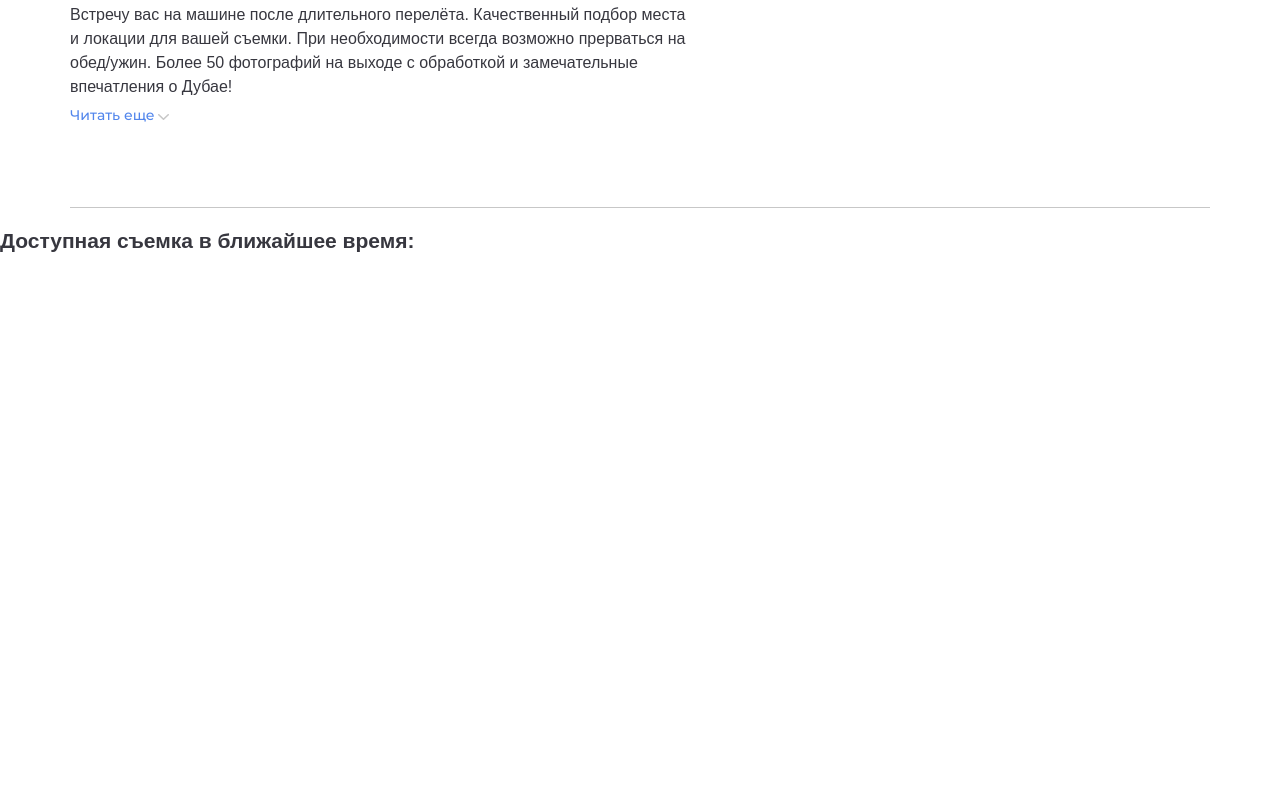
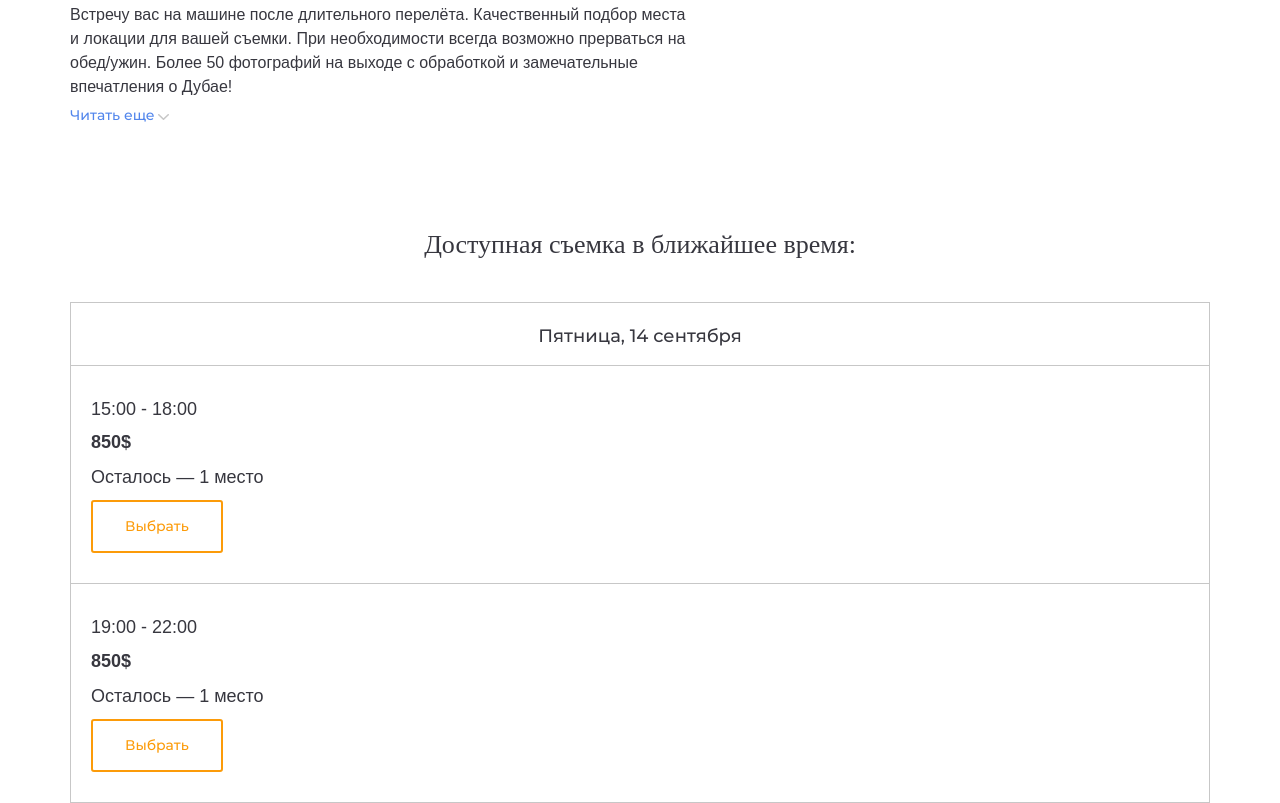
Before and after one commit to jakemidway/HELYFLY, a website: page src/index.html in a window 1280 px wide. Shown: the part 2515-3318 px from the top of the page. Before the commit the page ends 2768 px from the top, so only its background shows below. Drawn offline with nearby package versions, Linux system fonts and the light colour scheme; files that its build step writes are made by us from their sources; a web font is replaced by a local one.

Commit message:
i wont to sleep

```diff
--- a/src/assets/scss/blocks/_about.scss
+++ b/src/assets/scss/blocks/_about.scss
@@ -77,9 +77,14 @@
         }
     }
     &__hr{
-        margin-top: 43px;
+        visibility: hidden;
+        margin-top: 10px;
         background-color: #C7C7C7;
         width: 100%;
         height: 1px;
+        @media (min-width: 576px) {
+            display: block;
+            margin-top: 43px;
+        }
     }
 }
--- a/src/assets/scss/blocks/_free-time.scss
+++ b/src/assets/scss/blocks/_free-time.scss
@@ -1,3 +1,52 @@
-.free-time{
+.free-time {
+    &__title {
+        font-family: Montserrat;
+        font-style: normal;
+        font-weight: normal;
+        font-size: 2.6rem;
+        line-height: 32px;
+        text-align: center;
+        margin-bottom: 41px;
+    }
 
+    &__table {
+        border: 1px solid #C7C7C7;
+        font-size: 1.8rem;
+        line-height: 2.633rem;
+    }
+    &__date{
+        font-weight: 500;
+        padding: 20px 0 16px;
+        text-align: center;
+    }
+    &__window {
+        border-top: 0.5px solid #C7C7C7;
+        padding: 30px 20px;
+
+
+        & div {
+            margin-bottom: 10px;
+        }
+    }
+
+    &__price{
+        font-weight: 600;
+        line-height: 2.194rem;
+    }
+
+    &__btn {
+        color: $colorAccent;
+        background-color: #fff;
+        border: 2px solid $colorAccent;
+        border-radius: 3px;
+        padding: 16px 32px;
+        font-size: 1.4rem;
+        line-height: 1.7rem;
+        font-weight: 500;
+        transition: .5s ease;
+        &:hover{
+            background-color: $colorAccent;
+            color: #fff;
+        }
+    }
 }
--- a/src/index.html
+++ b/src/index.html
@@ -166,7 +166,41 @@
     </section>
 
     <section class="free-time">
-         <h2>Доступная съемка в ближайшее время:</h2>
+        <div class="container">
+            <h2 class="free-time__title">Доступная съемка в ближайшее время:</h2>
+            <div class="free-time__table">
+                <div class="free-time__date">
+                    Пятница, 14 сентября
+                </div>
+                <div class="free-time__window">
+                    <div class="free-time__time">
+                        15:00 - 18:00
+                    </div>
+                    <div class="free-time__price">
+                        850$
+                    </div>
+                    <div class="free-time__place">
+                        Осталось — 1 место
+                    </div>
+                    <button class="free-time__btn">Выбрать</button>
+                </div>
+
+                <div class="free-time__window">
+                    <div class="free-time__time">
+                        19:00 - 22:00
+                    </div>
+                    <div class="free-time__price">
+                        850$
+                    </div>
+                    <div class="free-time__place">
+                        Осталось — 1 место
+                    </div>
+                    <button class="free-time__btn">Выбрать</button>
+                </div>
+            </div>
+        </div>
+
+
     </section>
 
     <script src="./assets/js/script.js"></script>
```
Also changed, not shown: dist/assets/css/style.css, dist/assets/css/style.min.css, dist/index.html.
